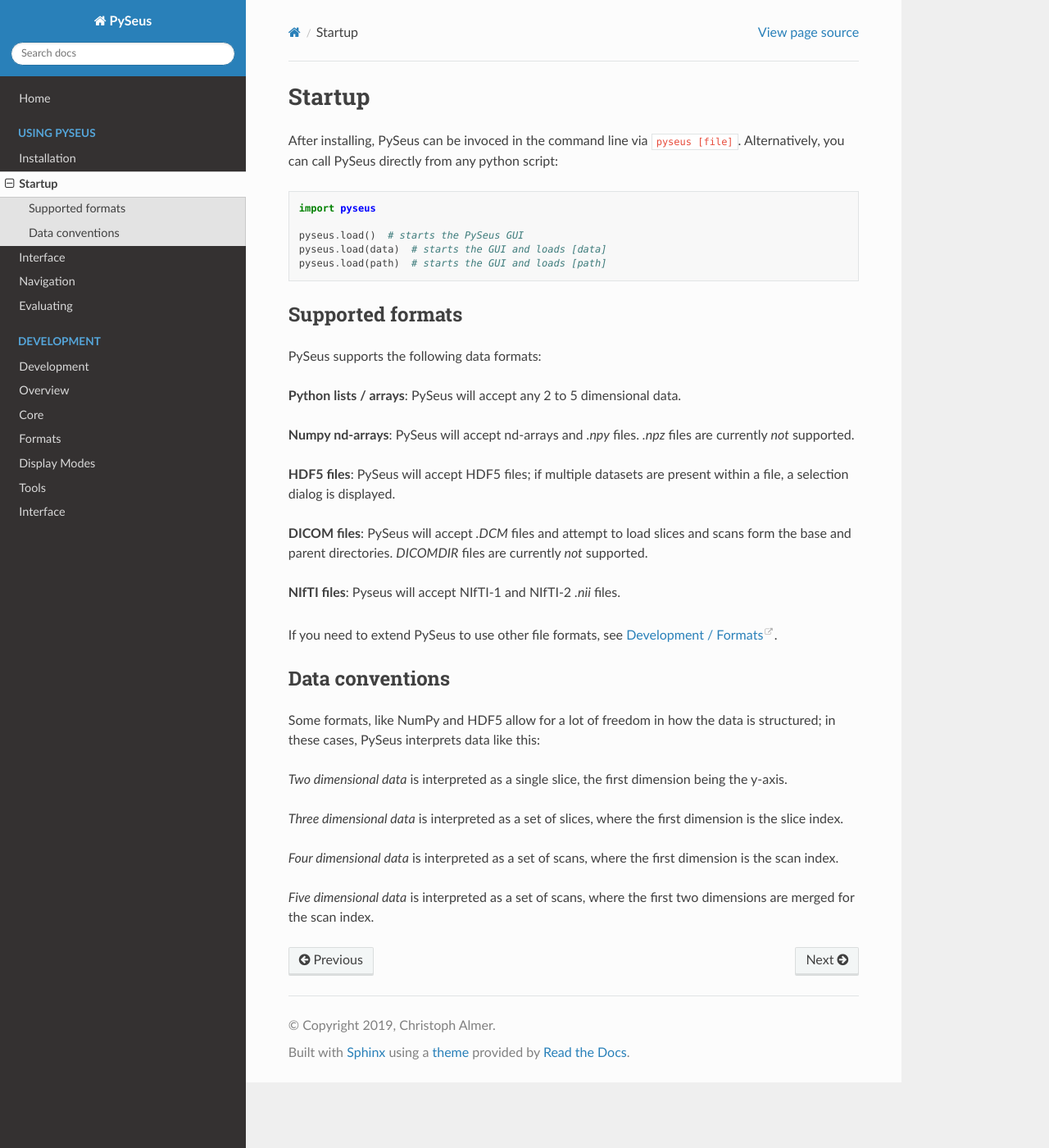
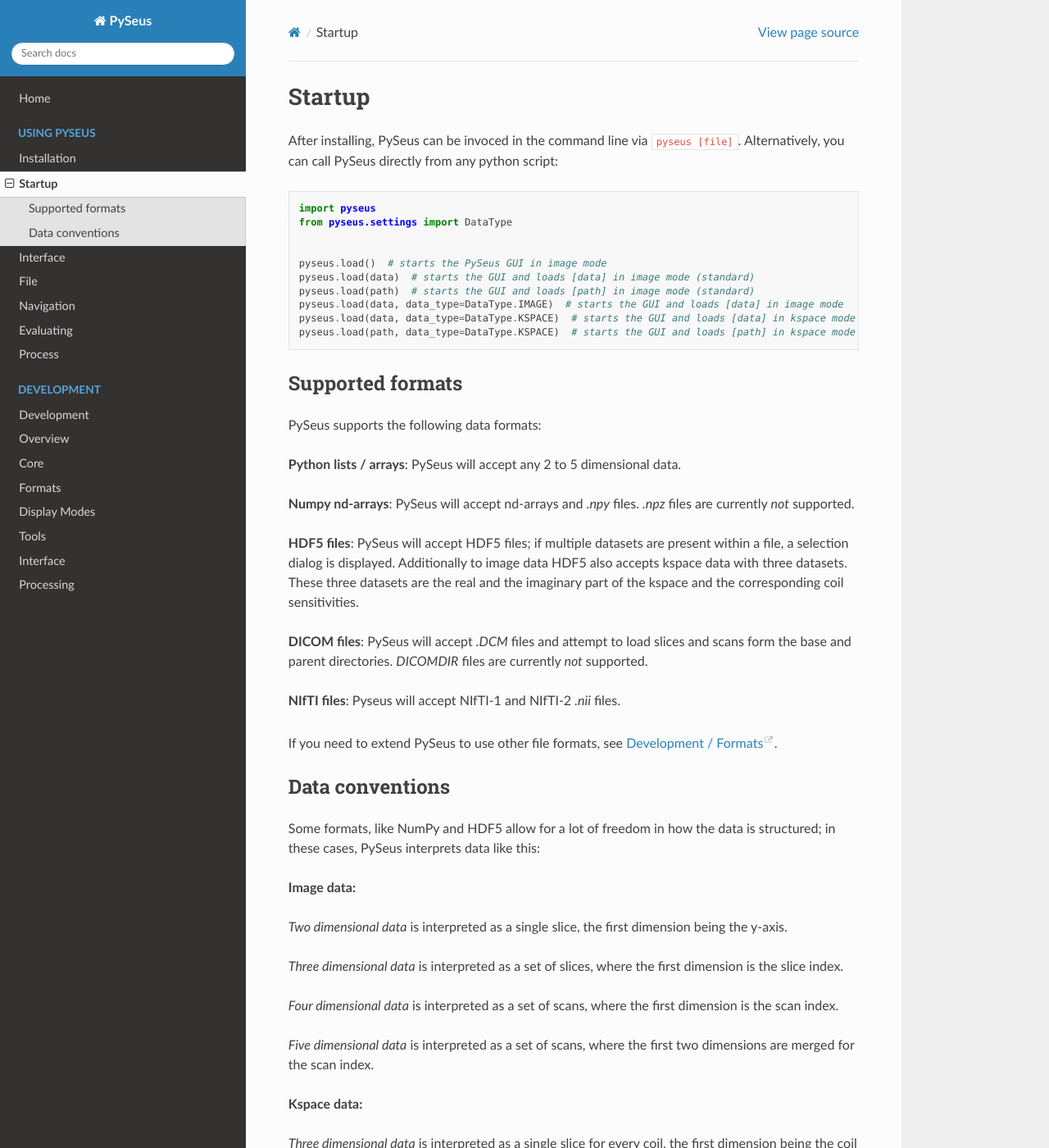
Before and after one commit to IMTtugraz/PySeus, a Sphinx documentation site: the page built from docs/source/usage/startup.rst, in a window 1280 px wide and 1400 px high. Shown: the whole window at 82% size. Built offline with Sphinx 7.4.7 and the Read the Docs theme 2.0.0, drawn with Linux system fonts in a browser that asks for light colours; some of the changed text lies outside the part shown.

```diff
--- a/docs/source/development/overview.rst
+++ b/docs/source/development/overview.rst
@@ -17,5 +17,7 @@ different ways to evaluate data.
 
 **UI**: Contains the main `GUI elements <interface.html>`_ for PySeus.
 
+**Process**: Contains the main `Process elements <process.html>`_ for PySeus.
+
 The grey elements are part of `PySide2 <https://pypi.org/project/PySide2/>`_,
 the Python wrapper used for the popular Qt GUI framework.
--- a/docs/source/usage/startup.rst
+++ b/docs/source/usage/startup.rst
@@ -8,10 +8,15 @@ python script:
 .. code-block:: python
 
    import pyseus
+   from pyseus.settings import DataType
 
-   pyseus.load()  # starts the PySeus GUI
-   pyseus.load(data)  # starts the GUI and loads [data]
-   pyseus.load(path)  # starts the GUI and loads [path]
+
+   pyseus.load()  # starts the PySeus GUI in image mode
+   pyseus.load(data)  # starts the GUI and loads [data] in image mode (standard)
+   pyseus.load(path)  # starts the GUI and loads [path] in image mode (standard)
+   pyseus.load(data, data_type=DataType.IMAGE)  # starts the GUI and loads [data] in image mode
+   pyseus.load(data, data_type=DataType.KSPACE)  # starts the GUI and loads [data] in kspace mode
+   pyseus.load(path, data_type=DataType.KSPACE)  # starts the GUI and loads [path] in kspace mode
 
 Supported formats
 -----------------
@@ -24,7 +29,9 @@ PySeus supports the following data formats:
 are currently *not* supported.
 
 **HDF5 files**: PySeus will accept HDF5 files; if multiple datasets are
-present within a file, a selection dialog is displayed.
+present within a file, a selection dialog is displayed. Additionally to image data
+HDF5 also accepts kspace data with three datasets. These three datasets are the real and the imaginary
+part of the kspace and the corresponding coil sensitivities.
 
 **DICOM files**: PySeus will accept *.DCM* files and attempt to load slices
 and scans form the base and parent directories. *DICOMDIR* files are currently
@@ -41,6 +48,8 @@ Data conventions
 Some formats, like NumPy and HDF5 allow for a lot of freedom in how the data
 is structured; in these cases, PySeus interprets data like this:
 
+**Image data:**
+
 *Two dimensional data* is interpreted as a single slice, the first dimension
 being the y-axis.
 
@@ -52,3 +61,14 @@ dimension is the scan index.
 
 *Five dimensional data* is interpreted as a set of scans, where the first
 two dimensions are merged for the scan index.
+
+**Kspace data:**
+
+*Three dimensional data* is interpreted as a single slice for every coil, the first
+dimension being the coil index and the second being the y-axis.
+
+*Four dimensional data* is interpreted as a set of slices for every coil, where the first
+dimension is the coil index and the second the slice index.
+
+*Five dimensional data* is interpreted as a set of scans for every coil, where the first
+dimension is the coil index and the second is the scan index.
```
Also changed, not shown: other parts of docs/source/development/overview.rst (+1 -1 lines), docs/source/development/process.rst (added, +16 -0 lines), docs/source/index.rst (+5 -2 lines), docs/source/usage/file.rst (added, +32 -0 lines), docs/source/usage/interface.rst (+5 -3 lines), docs/source/usage/navigation.rst (+14 -9 lines), docs/source/usage/process.rst (added, +44 -0 lines), docs/source/_static/classes.png, docs/source/_static/classes_old.png (added).
